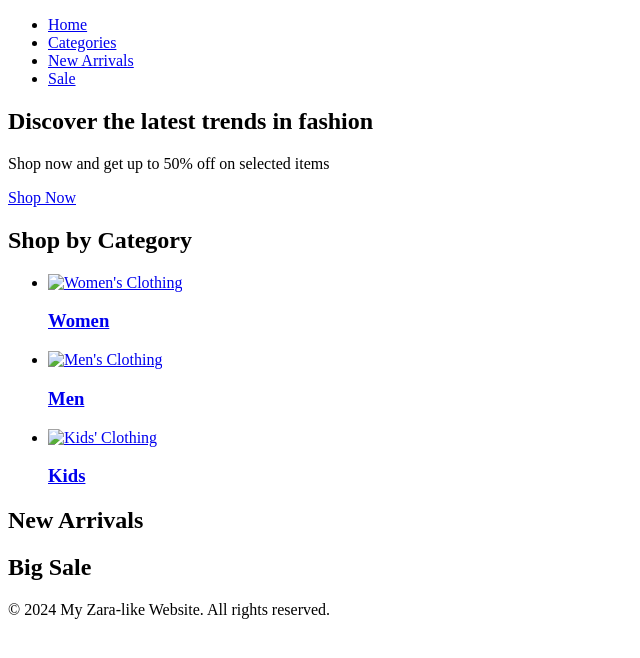
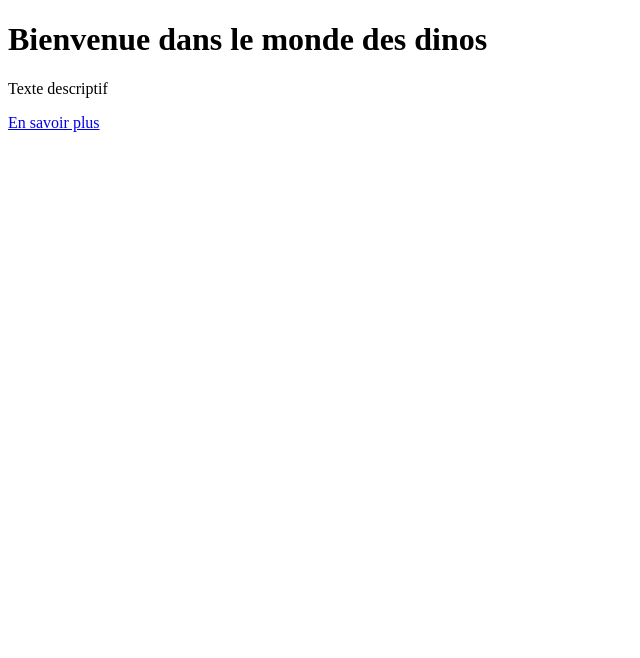
Before and after one commit to cycychl08/emmabis4.github.io, a plain HTML site: page index.html in a window 1280 px wide. Shown: the whole page, without its empty margins (0-640 px from the left). Drawn offline with Linux system fonts and the light colour scheme.

Commit message:
Update index.html

```diff
--- a/index.html
+++ b/index.html
@@ -1,71 +1,17 @@
 <!DOCTYPE html>
-<html lang="en">
+<html>
 
 <head>
-  <meta charset="UTF-8">
-  <meta name="viewport" content="width=device-width, initial-scale=1.0">
-  <title>My Zara-like Website</title>
-  <link rel="stylesheet" href="styles.css">
+  <meta charset="utf-8">
+  <meta name="viewport" content=width=device-width">
+  <title> Les Dinos c'est top</title>
+  <link href="style.css" rel="stylesheet" type="text/css" />
 </head>
 
 <body>
+ <h1>Bienvenue dans le monde des dinos</h1>
+  <p>Texte descriptif</p>
+  <a href="index2.html1">En savoir plus</a>
+</body>
 
-  <header>
-    <nav>
-      <ul>
-        <li><a href="#hero">Home</a></li>
-        <li><a href="#categories">Categories</a></li>
-        <li><a href="#new-arrivals">New Arrivals</a></li>
-        <li><a href="#sale">Sale</a></li>
-      </ul>
-    </nav>
-  </header>
-
-  <main>
-
-    <section id="hero">
-      <h1>Discover the latest trends in fashion</h1>
-      <p>Shop now and get up to 50% off on selected items</p>
-      <a href="women.html" class="button">Shop Now</a>
-    </section>
-
-    <section id="categories">
-      <h2>Shop by Category</h2>
-      <ul>
-          <li>
-              <a href="women.html">
-                  <img src="women.jpg" alt="Women's Clothing">
-                  <h3>Women</h3>
-              </a>
-          </li>
-          <li>
-              <a href="men.html">
-                  <img src="men.jpg" alt="Men's Clothing">
-                  <h3>Men</h3>
-              </a>
-          </li>
-          <li>
-              <a href="kids.html">
-                  <img src="kids.jpg" alt="Kids' Clothing">
-                  <h3>Kids</h3>
-              </a>
-          </li>
-      </ul>
-    </section>
-
-    <section id="new-arrivals">
-      <h2>New Arrivals</h2>
-    </section>
-
-    <section id="sale">
-       <h2>Big Sale</h2>
-    </section>
-
-  </main>
-
-  <footer>
-    <p>&copy; 2024 My Zara-like Website. All rights reserved.</p>
-  </footer>
-
-</body>
 </html>
```
